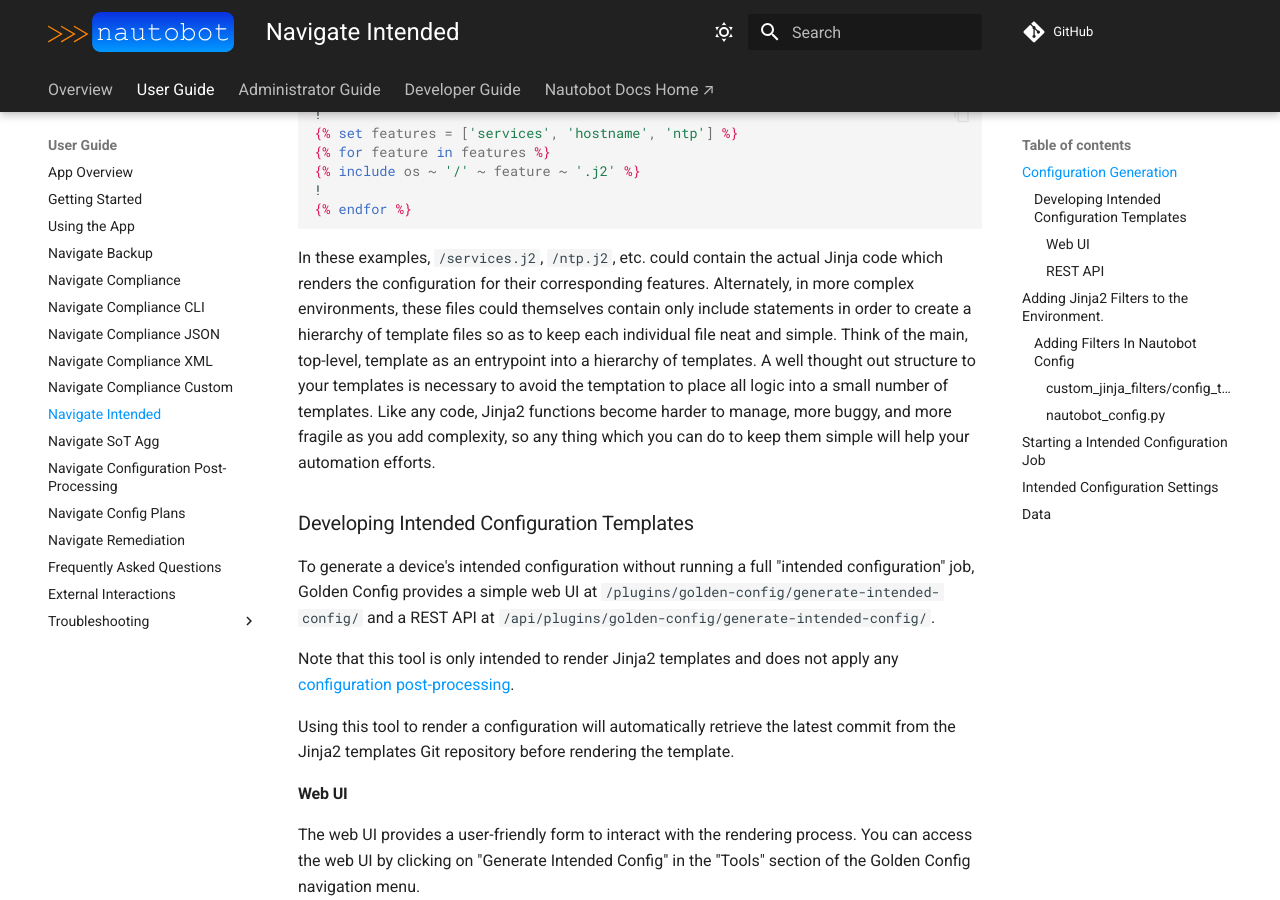
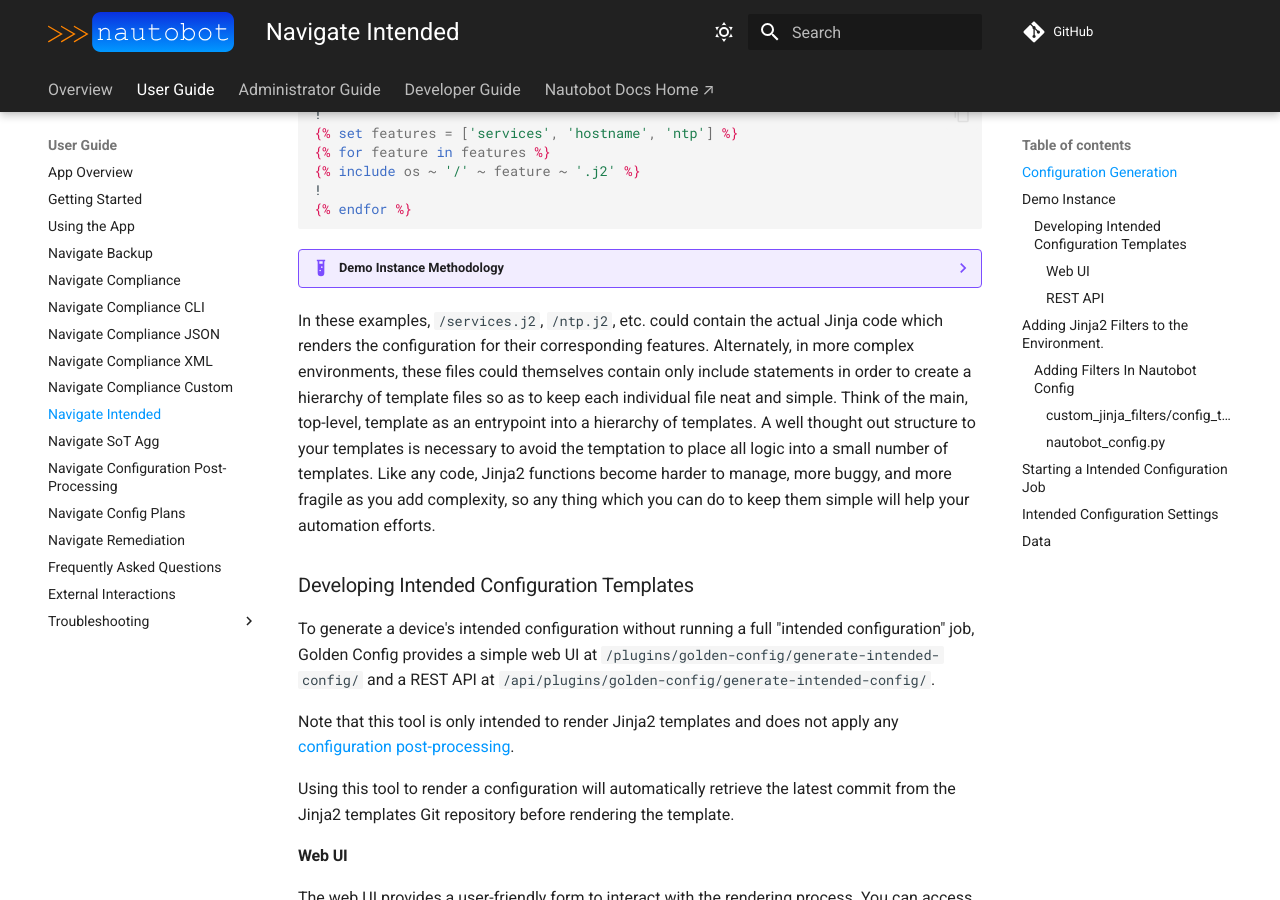
Before and after one commit to nautobot/nautobot-app-golden-config, an MkDocs documentation site: the page built from docs/user/app_feature_intended.md, in a window 1280 px wide and 900 px high, scrolled down 937 px. Built offline with MkDocs 1.6.1 and Material for MkDocs 9.7.7, drawn with Linux system fonts in a browser that asks for light colours; comment, search, counter and statistics services are not loaded; some of the changed lines change nothing that is shown.

Commit message:
Adds documentation on how the demo instance is configured.

````diff
--- a/docs/user/app_feature_intended.md
+++ b/docs/user/app_feature_intended.md
@@ -30,6 +30,15 @@
 !
 {% endfor %}
 ```
+
+??? example "Demo Instance Methodology"
+    ## Demo Instance
+
+    This is how the [demo instance](https://demo.nautobot.com) of Nautobot handles the configuration of Golden Config. This may be one recommended method for you to set up Golden Configuration. In the configuration of [Golden Config settings](https://demo.nautobot.com/plugins/golden-config/golden-config-setting/c5c257d0-906d-4790-9e80-030d8231b738/?tab=main) which you get to by navigating to the top menu, expanding **Golden Config**, selecting **Golden Config Settings**. Then select the **Default Settings** option. You now see all of the options that are used to configure the application. Then on the right hand side in the **Templates Configuration** section you can set the entrypoint of the generating the configuration. This instance uses `{{obj.platform.network_driver}}.j2`. `obj` refers to the Device you are using. `platform` is the platform associated with the device. And `network_driver` refers to the setting of the network driver.
+
+    ![Golden Config Settings Page](../images/intended-demo-instance.png)
+
+    The actual jinja2 file can then be found within the [Git repository for the templates](https://github.com/nautobot/demo-gc-templates).
 
 In these examples, `/services.j2`, `/ntp.j2`, etc. could contain the actual Jinja code which renders the configuration for their corresponding features. Alternately, in more complex environments, these files could themselves contain only include statements in order to create a hierarchy of template files so as to keep each individual file neat and simple. Think of the main, top-level, template as an entrypoint into a hierarchy of templates. A well thought out structure to your templates is necessary to avoid the temptation to place all logic into a small number of templates. Like any code, Jinja2 functions become harder to manage, more buggy, and more fragile as you add complexity, so any thing which you can do to keep them simple will help your automation efforts.
 
````
Also changed, not shown: docs/images/intended-demo-instance.png (added), 1 other file.
